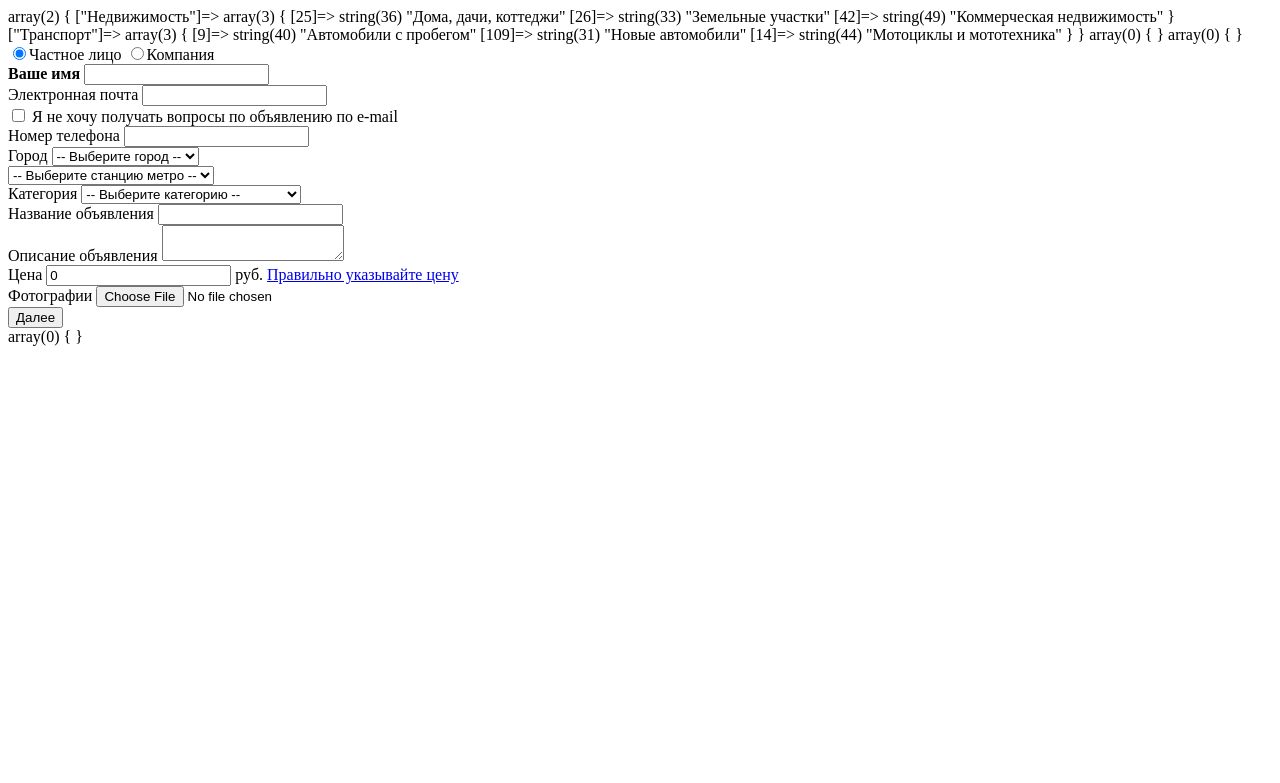
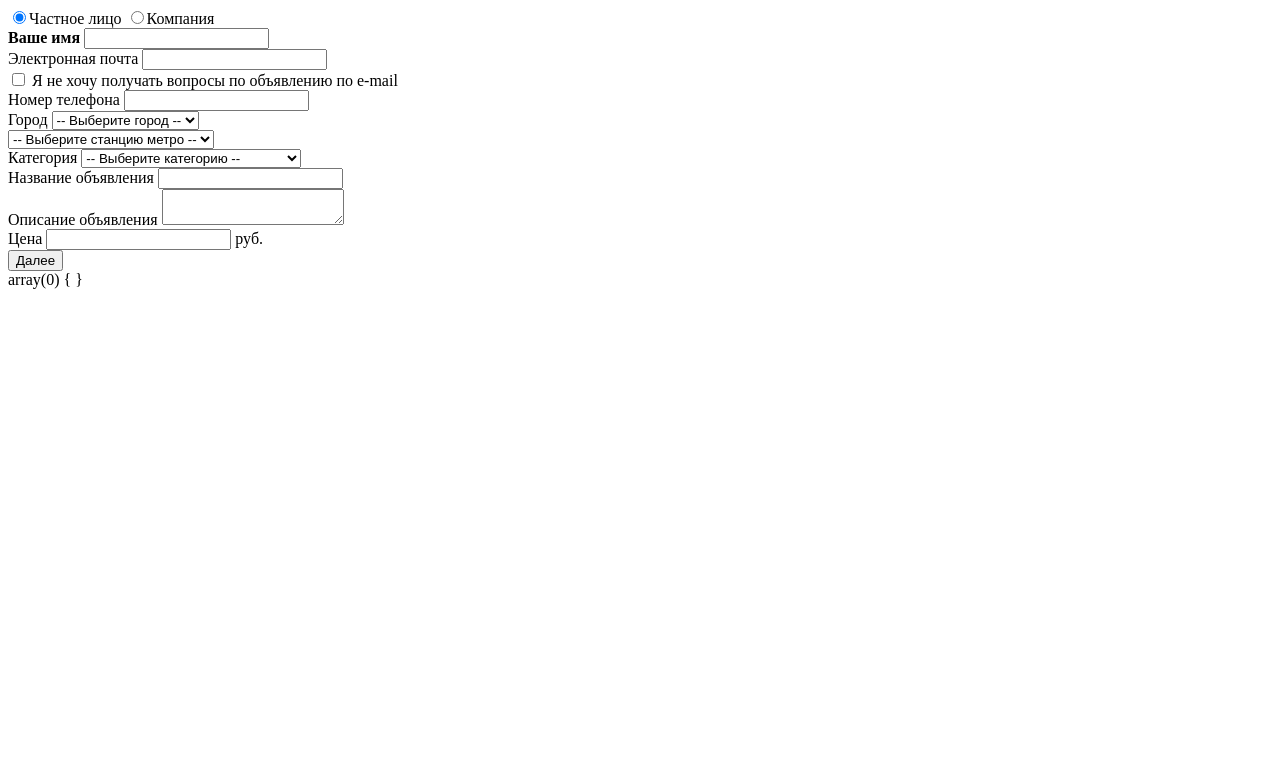
Before and after one commit to masevius/test, a PHP site: page /lesson6.php in a window 1280 px wide. Shown: the top 783 px of the page. Run offline with PHP 8.4, Linux system fonts and the light colour scheme.

Commit message:
last ok 131015 1757

```diff
--- a/lesson6.php
+++ b/lesson6.php
@@ -8,9 +8,7 @@ $metro = array('2028' => 'Берёзовая роща', '2018' => 'Гагари
 $realty = array('25' => 'Дома, дачи, коттеджи', '26' => 'Земельные участки', '42' => 'Коммерческая недвижимость');
 $avto = array('9' => 'Автомобили с пробегом', '109' => 'Новые автомобили', '14' => 'Мотоциклы и мототехника');
 $list = array('Недвижимость' => $realty, 'Транспорт' => $avto);
-var_dump($list);
-var_dump($_GET);
-var_dump($_POST);
+
 if ($_SERVER['REQUEST_METHOD'] == 'POST' && isset($_POST)) {
     $_SESSION[uniqid()] = $_POST;
 } elseif (isset($_GET['edit'])) {
@@ -50,13 +48,11 @@ function selected($param) {
             foreach ($value as $key_ad => $categ) {
                 if ($_SERVER['REQUEST_METHOD'] == 'GET' && isset($_GET['id']) && $key_ad == $_SESSION[$_GET['id']]['category_id']) {
                     echo sprintf('<option selected=""  value="%d">%s</option>', $key_ad, $categ);
-
-                }else{
+                } else {
                     echo sprintf('<option value="%d">%s</option>', $key_ad, $categ);
                 }
             }
         }
-
     }
 }
 
@@ -109,21 +105,28 @@ function selected($param) {
                 <select title="Выберите категорию объявления" name="category_id" id="fld_category_id" class="form-input-select">
                     <option value="">-- Выберите категорию --</option>
 
-                        <?php  selected('category');  ?>
+                    <?php selected('category'); ?>
 
-                        <div style="display: none;" id="params" class="form-row form-row-required"> <label class="form-label ">
-                                Выберите параметры
-                            </label> <div class="form-params params" id="filters">
-                            </div> </div>
-                        <div id="f_map" class="form-row form-row-required hidden"> <label class="form-label c-2">Укажите местоположение объекта на&nbsp;карте</label> <div class="b-address-map j-address-map disabled"> <div class="wrapper"> <div class="map" id="address-map"></div> <div class="overlay"> <div class="modal">Сначала <span class="fill-in pseudo-link">укажите адрес</span></div> </div> </div> <div class="result c-2 hidden"> <div class="map-success">
-                                        Маркер указывает на: <span class="address-line"></span>.
-                                        <span class="confirm pseudo-link hidden">Это верный адрес</span> </div> <div class="map-error">Мы не смогли автоматически определить адрес.</div> </div> <input type="hidden" disabled="disabled" value="" class="j-address-latitude" name="coords[lat]"> <input type="hidden" disabled="disabled" value="" class="j-address-longitude" name="coords[lng]"> <input type="hidden" disabled="disabled" value="" class="j-address-zoom" name="coords[zoom]"> </div> </div>
-                        <div id="f_title" class="form-row f_title"> <label for="fld_title" class="form-label">Название объявления</label> <input type="text" maxlength="50" class="form-input-text-long" value="" name="title" id="fld_title"> </div>
-                        <div class="form-row"> <label for="fld_description" class="form-label" id="js-description-label">Описание объявления</label> <textarea maxlength="3000" name="description" id="fld_description" class="form-input-textarea"></textarea> </div>
-                        <div id="price_rw" class="form-row rl"> <label id="price_lbl" for="fld_price" class="form-label">Цена</label> <input type="text" maxlength="9" class="form-input-text-short" value="0" name="price" id="fld_price">&nbsp;<span id="fld_price_title">руб.</span> <a class="link_plain grey right_price c-2 icon-link" id="js-price-link" href="/info/pravilnye_ceny?plain"><span>Правильно указывайте цену</span></a> </div>
 
-                        <div id="f_images" class="form-row"> <label for="fld_images" class="form-label"><span id="js-photo-label">Фотографии</span><span class="js-photo-count" style="display: none;"></span></label> <input type="file" value="image" id="fld_images" name="image" accept="image/*" class="form-input-file"> <span style="line-height:22px;color: gray; display: none;" id="fld_images_toomuch">Вы добавили максимально возможное количество фотографий</span> <span style="display: none;" id="fld_images_overhead"></span> </div> <div style="display: none; margin-top: 0px;" class="form-row-indented images" id="files">
-                            <div style="display: none;" id="progress"> <table><tbody><tr><td> <div><div></div></div> </td></tr></tbody></table> </div> </div>
+                    <span class="confirm pseudo-link hidden">Это верный адрес</span>
+            </div>
+            <div class="map-error">Мы не смогли автоматически определить адрес.
+            </div>
+        </div> <input type="hidden" disabled="disabled" value="" class="j-address-latitude" name="coords[lat]">
+        <input type="hidden" disabled="disabled" value="" class="j-address-longitude" name="coords[lng]">
+        <input type="hidden" disabled="disabled" value="" class="j-address-zoom" name="coords[zoom]"> </div>
+</div>
+<div id="f_title" class="form-row f_title"> <label for="fld_title" class="form-label">Название объявления</label>
+    <input type="text" maxlength="50" class="form-input-text-long" value="<?PHP returnID('title') ?>" name="title" id="fld_title"> </div>
+
+<div class="form-row"> <label for="fld_description" class="form-label"  id="js-description-label">Описание объявления</label>
+    <textarea maxlength="3000"  name="description" id="fld_description" class="form-input-textarea"><?PHP returnID('description') ?></textarea> </div>
+<div id="price_rw" class="form-row rl"> <label id="price_lbl" for="fld_price" class="form-label">Цена</label>
+    <input type="text" maxlength="9" class="form-input-text-short" value="<?PHP returnID('price') ?>" name="price" id="fld_price">&nbsp;<span id="fld_price_title">руб.</span>
+
+</div>
+
+
 
 <div class="form-row-indented form-row-submit b-vas-submit" id="js_additem_form_submit">
     <div class="vas-submit-button pull-left"> <span class="vas-submit-border"></span> <span class="vas-submit-triangle"></span> <input type="submit" value="Далее" id="form_submit" name="main_form_submit" class="vas-submit-input"> </div>
@@ -131,8 +134,8 @@ function selected($param) {
 </form>
 <?php
 showad();
-                        var_dump($_SESSION);
+
 //var_dump($_POST);
 //session_unset();
-//var_dump($_SERVER);
+var_dump($_SESSION);
 ?>
```
Lines whose indentation alone changed are shown as unchanged.
